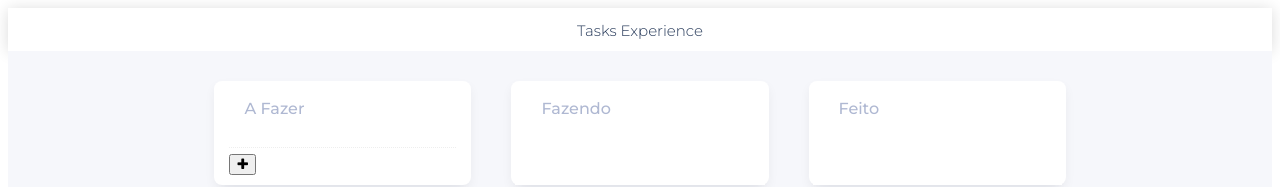
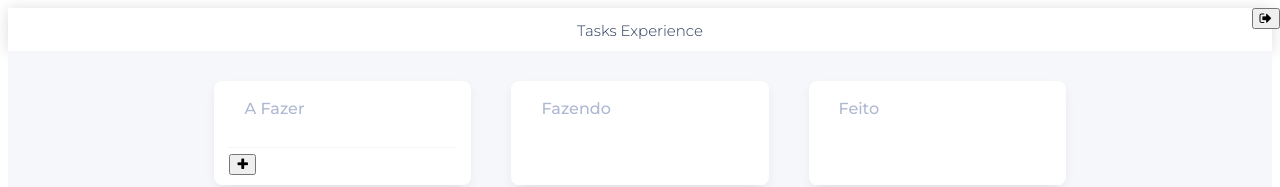
Before and after one commit to Franwebmaster/Tasks-experience, an Angular app: page /panel in a window 1280 px wide. Shown: the top 187 px of the page. Built offline with nearby package versions, Linux system fonts and the light colour scheme; a web font is replaced by a local one.

Commit message:
botão sair no main-bar

```diff
--- a/src/app/panel/main-bar/main-bar.component.html
+++ b/src/app/panel/main-bar/main-bar.component.html
@@ -2,6 +2,10 @@
 	<div class="linha">
 		<div class="dezesseis wide coluna side-bar">
 			<h4>Tasks Experience</h4>
+			<div class="botao-sair">
+			<button class="io botao basico-sair mini icone" (click)="rotaParaWelcome()"><i class="icone fa fa-sign-out" aria-hidden="true"></i></button>
+		</div>
 		</div><!-- coluna -->
+
 	</div><!-- linha -->
 </section><!-- Grid -->
--- a/src/app/panel/main-bar/main-bar.component.scss
+++ b/src/app/panel/main-bar/main-bar.component.scss
@@ -17,4 +17,11 @@
 		margin: 13px 0;
 		font-size: 15px;
     }
+
+    .botao-sair {
+        position: fixed;
+        display: flex;
+        justify-content: flex-end;
+        width: 100%;
+    }
 }
--- a/src/app/panel/main-bar/main-bar.component.ts
+++ b/src/app/panel/main-bar/main-bar.component.ts
@@ -1,4 +1,5 @@
 import { Component, OnInit } from '@angular/core';
+import { Router } from '../../../../node_modules/@angular/router';
 
 @Component({
   selector: 'app-main-bar',
@@ -7,7 +8,11 @@ import { Component, OnInit } from '@angular/core';
 })
 export class MainBarComponent implements OnInit {
 
-  constructor() { }
+  constructor(private router: Router) { }
+
+  rotaParaWelcome() {
+  	this.router.navigate(['welcome'])
+  }
 
   ngOnInit() {
   }
```
